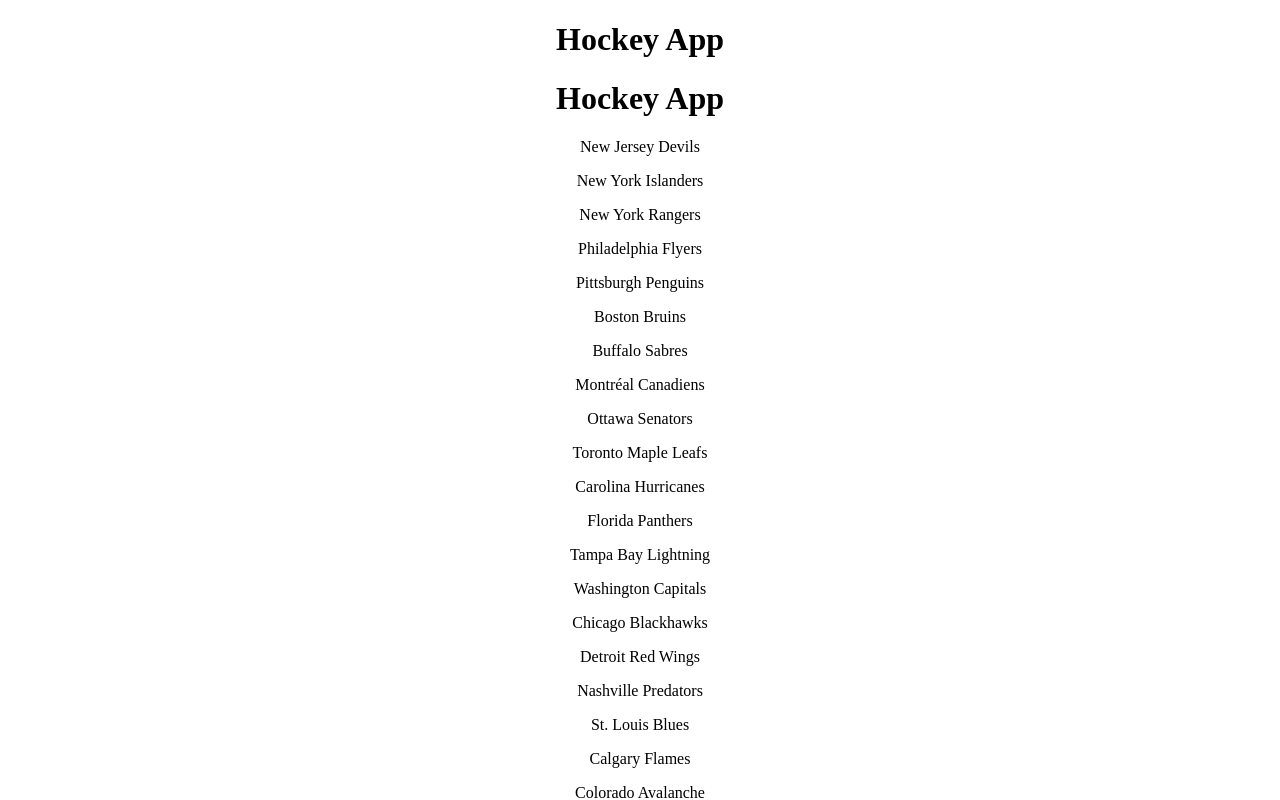
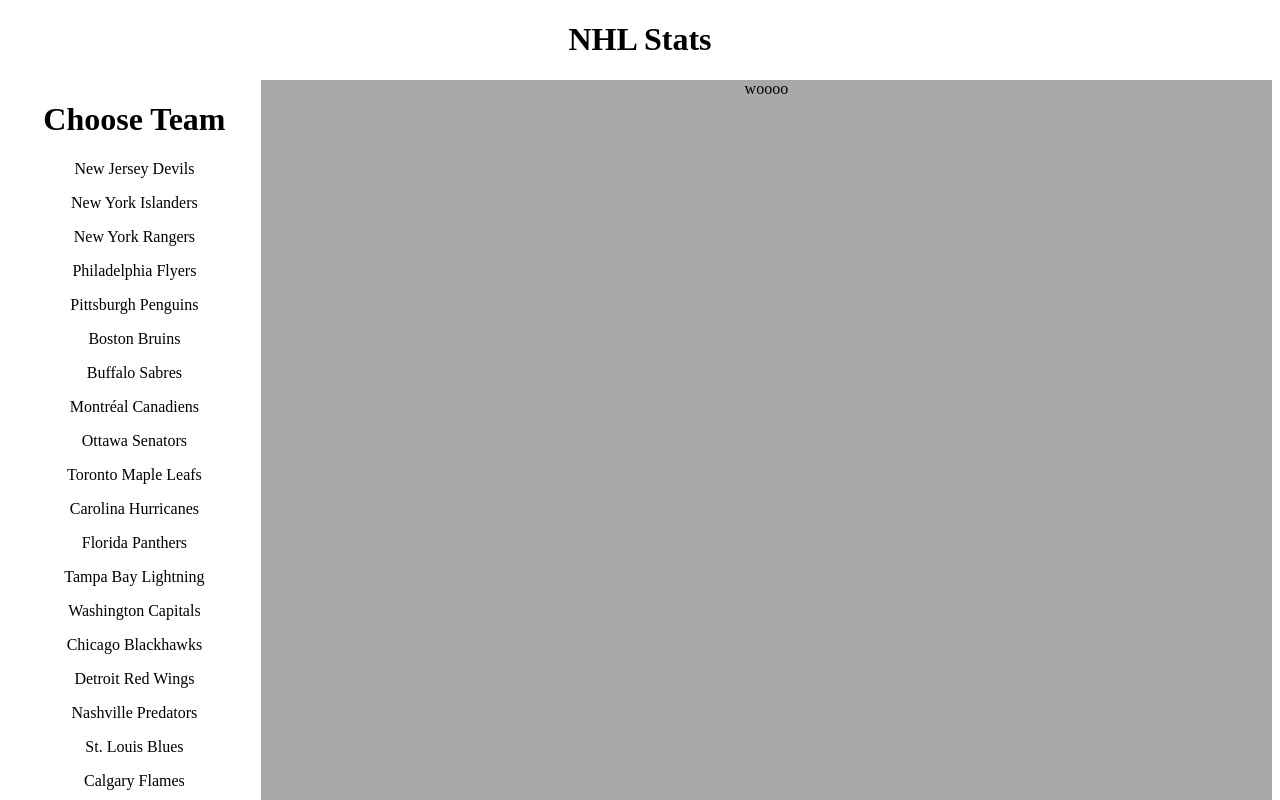
Before and after one commit to Casey6624/hockey-stats, a React (Create React App) app: page / in a window 1280 px wide. Shown: the top 800 px of the page. Built offline with nearby package versions, Linux system fonts and the light colour scheme.

Commit message:
more work on app splitting and positional styling

```diff
--- a/src/App.tsx
+++ b/src/App.tsx
@@ -5,12 +5,19 @@
 import { useFilteredTeam } from "./hooks/hooks"
 // Components
 import SidebarMenu from "./components/SideBarMenu";
+import MainBody from "./components/MainBody";
+import TeamBlurb from "./components/TeamBlurb"
 
 const AppContainer = styled.div`
   width: 100%;
   margin: 0 auto;
   text-align: center;
 `;
+
+const FlexWrapper = styled.div`
+  display: flex;
+  flex: 1;
+`
 
 const App: React.FC = () => {
   const [selectedTeam, setSelectedTeam] = useState(1);
@@ -22,13 +29,14 @@
   }
   return (
     <AppContainer>
-      <h1>Hockey App</h1>
+      <h1>NHL Stats</h1>
+      <FlexWrapper>
 
       <SidebarMenu teams={teams} setSelectedTeam={setSelectedTeam} />
-
-      <div>
-        <h1>Chosen Team: </h1>
-      </div>
+      <MainBody>
+        <TeamBlurb />
+      </MainBody>
+      </FlexWrapper>
     </AppContainer>
   );
 };
--- /dev/null
+++ b/src/components/MainBody.tsx
@@ -0,0 +1,25 @@
+import React, { useEffect, useState, ReactNode } from "react";
+import styled from "styled-components";
+
+const MainBodyContainer = styled.div`
+  width: 100%;
+  margin: 0 auto;
+  flex: 4 1;
+  background: darkgrey;
+`;
+
+interface Props {
+    children: {
+        TeamBlurb?: ReactNode
+    }
+}
+
+const MainBody: React.FC<Props> = ( props ) => {
+  return (
+    <MainBodyContainer>
+        {props.children}
+    </MainBodyContainer>
+  );
+};
+
+export default MainBody;
--- a/src/components/SideBarMenu.tsx
+++ b/src/components/SideBarMenu.tsx
@@ -7,6 +7,7 @@
   width: 100%;
   margin: 0 auto;
   text-align: center;
+  flex: 1 1;
 `;
 
 interface Props {
@@ -17,7 +18,7 @@
 const SideBarMenu: React.FC<Props> = ({ teams, setSelectedTeam }) => {
   return (
     <AppContainer>
-      <h1>Hockey App</h1>
+      <h1>Choose Team</h1>
       {teams.map(({ id, name }) => (
         <p key={id} onClick={() => setSelectedTeam(id)}>
           {name}
--- /dev/null
+++ b/src/components/TeamBlurb.tsx
@@ -0,0 +1,8 @@
+import React from "react"
+
+ const TeamBlurb: React.FC = () => {
+     return <div>woooo</div>
+ }
+
+
+ export default TeamBlurb
--- a/src/hooks/hooks.js
+++ b/src/hooks/hooks.js
@@ -1,14 +1,16 @@
 import { useEffect, useState } from "react"
 import { teams } from "../data/teams.json"
 
-export function useFilteredTeam(selectedTeam) {
-  const [currSelectedTeam, setCurrSelectedTeam] = useState(selectedTeam)
-  let team
+export function useFilteredTeam(selectedTeamId = 1) {
+  const [currTeamId, setCurrTeamId] = useState(selectedTeamId)
+  const [foundTeam, setFoundTeam] = useState([teams.filter(({ id }) => id === selectedTeamId)[0]])
 
   useEffect(() => {
-    if(currSelectedTeam === selectedTeam) return
-    team = [teams.filter(({ id }) => id === selectedTeam)[0]];
-    setCurrSelectedTeam(selectedTeam)
-  }, [selectedTeam])
-  if (team !== undefined) return team
+    if(currTeamId === selectedTeamId) return
+    let team = [teams.filter(({ id }) => id === selectedTeamId)[0]];
+    setFoundTeam(team)
+    setCurrTeamId(selectedTeamId)
+  }, [selectedTeamId])
+
+  return foundTeam
   }
```
